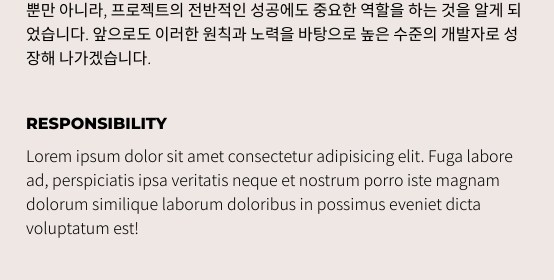
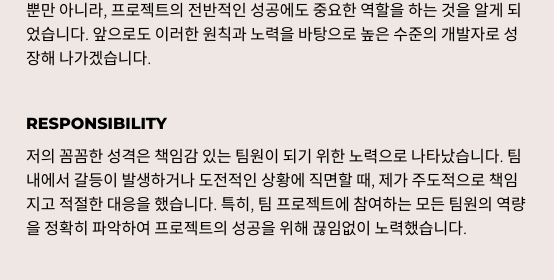
Before and after one commit to yoohwanihn/yoohwanihn.github.io, a plain HTML site: page info.html in a window 1280 px wide. Shown: the part 1631-1911 px from the top of the page, 446-1000 px from the left. Drawn offline with Linux system fonts and the light colour scheme.

Commit message:
인포수정-2

```diff
--- a/info.html
+++ b/info.html
@@ -62,7 +62,11 @@
                 <img class="value-icon" src="/img/partnership.png">
                 <div class="value-intro">
                     <h4 class="value-name">RESPONSIBILITY</h4>
-                    <p class="value-exp">Lorem ipsum dolor sit amet consectetur adipisicing elit. Fuga labore ad, perspiciatis ipsa veritatis neque et nostrum porro iste magnam dolorum similique laborum doloribus in possimus eveniet dicta voluptatum est!</p>
+                    <p class="value-exp">
+                        저의 꼼꼼한 성격은 책임감 있는 팀원이 되기 위한 노력으로 나타났습니다. 팀 내에서 갈등이 발생하거나 도전적인 상황에 직면할 때,
+                        제가 주도적으로 책임지고 적절한 대응을 했습니다.
+                        특히, 팀 프로젝트에 참여하는 모든 팀원의 역량을 정확히 파악하여 프로젝트의 성공을 위해 끊임없이 노력했습니다.
+                    </p>
                 </div>
             </div>
             <div class="value">
```
